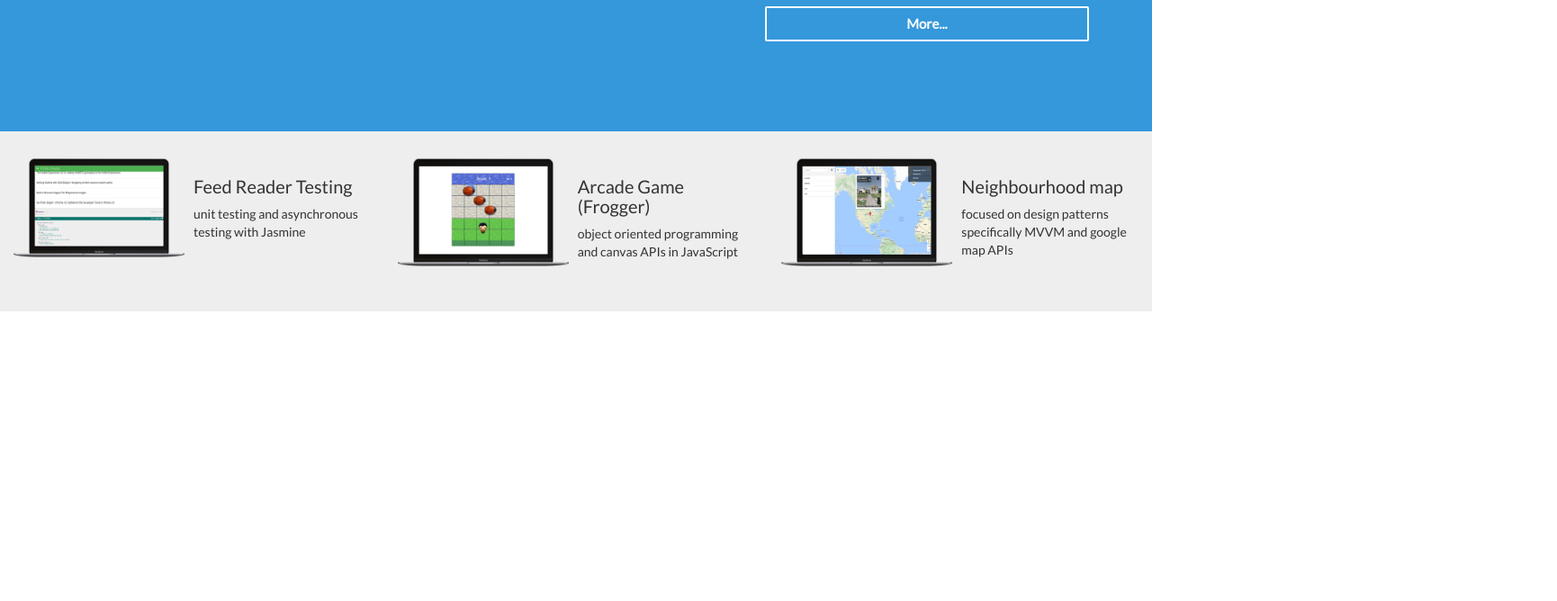
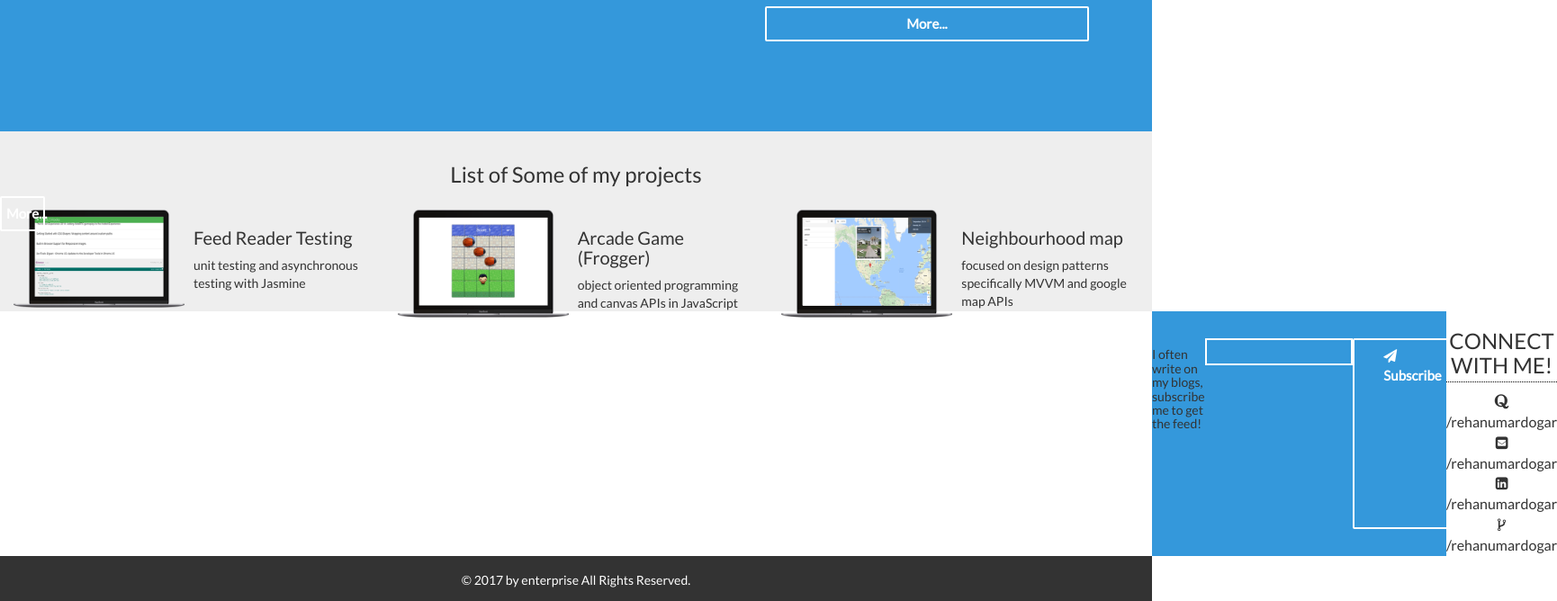
Before and after one commit to rehandogar/p1-portfolio-site, a plain HTML site: page index.html in a window 1280 px wide. Shown: the part 530-1198 px from the top of the page at 90% size, 1730 px wide, since content can reach past the window. Before the commit the page ends 876 px from the top, so only its background shows below. Drawn offline with Linux system fonts and the light colour scheme; grey boxes are pictures that could not be loaded.

Commit message:
wid: working on projects and contact section design

```diff
--- a/index.html
+++ b/index.html
@@ -5,11 +5,12 @@
     <meta name="viewport" content="width=device-width, initial-scale=1, user-scalable=no">
     <title>Home - Rehan Umar</title>
     <link href="https://fonts.googleapis.com/css?family=Lato:300,400" rel="stylesheet">
+    <link href="https://cdnjs.cloudflare.com/ajax/libs/font-awesome/4.7.0/css/font-awesome.min.css" rel="stylesheet">
     <link href="styles/libs/bootstrap.css" rel="stylesheet">
     <link href="styles/style.css" rel="stylesheet">
 </head>
 <body>
-	<header class="row">
+	<header class="container">
       <div class="col-xs-9 col-sm-10 col-md-9 col-md-offset-1">
         <img src="images/dp.png" class="img-circle dp" alt="Profile Picture">
 				<div class="main-title text-decoration text-uppercase">
@@ -111,6 +112,8 @@
       </div>
 		</section>
     <section class="projects support-color">
+      <section class="projects-wrapper">
+        <h3> List of Some of my projects </h3>
         <section class="col-md-4 text-center project-card">
           <img src="images/feed-reader.png" class="project-img">
           <div class="content">
@@ -139,8 +142,39 @@
           </div>
         </section>
       </section>
+      <div class="button-wrapper projects-button">
+        <a href="#" class="button button-white">More...</a>
+      </div>
+    </section>
+    <section class="contacts">
+      <section class="subscribe-me primery-background">
+        <h5>I often write on my blogs, subscribe me to get the feed!</h5>
+        <input class="subscribe-form" type="email" />
+        <a class="button button-white" href="#">
+          <i class="fa fa-send"></i> Subscribe
+        </a>
+      </section>
+      <div class="contact-me">
+        <h3>CONNECT WITH ME!</h3>
+        <a href="https://www.quora.com/profile/Rehan-Umar-3">
+          <i class="fa fa-quora"></i> /rehanumardogar
+        </a>
+        <a href="email:rehanumardogar@gmail.com">
+          <i class="fa fa-envelope-square"></i> /rehanumardogar
+        </a>
+        <a href="https://pk.linkedin.com/in/rehan-umar-37b769a7">
+          <i class="fa fa-linkedin-square"></i> /rehanumardogar
+        </a>
+        <a href="https://github.com/rehanumar">
+          <i class="fa fa-code-fork"></i> /rehanumardogar
+        </a>
+      </div>
+      <img class="map-image" src="https://maps.googleapis.com/maps/api/staticmap?center=31.5241608,74.3510258&zoom=11&size=650x250">
+    </section>
   </main>
-	<footer></footer>
+	<footer>
+    &copy; 2017 by enterprise All Rights Reserved.
+  </footer>
   <script src="js/libs/jquery-3.2.0.js"></script>
   <script src="js/libs/bootstrap.js"></script>
   <script src="js/app.js"></script>
--- a/styles/style.css
+++ b/styles/style.css
@@ -170,6 +170,11 @@ a.button-white {
 	padding-bottom: 15px;
 }
 
+.projects-wrapper {
+	display: block;
+	text-align: center;
+}
+
 .project-card {
 	display: flex;
 	margin-top: 15px;
@@ -192,7 +197,62 @@ a.button-white {
 	max-width: 210px;
 }
 
+.projects-button {
+	display: block;
+	position: absolute;
+}
+
+.subscribe-me {
+	display: flex;
+	padding: 30px 20%;
+}
+
+.subscribe-form {
+	border: 2px solid #fff;
+	width: 200px;
+	height: 30px;
+  background: transparent;
+}
+
+.contacts {
+	background-image: url('/images/subscribe-me.jpg');
+	display: flex;
+}
+
+.contact-me {
+	display: block;
+	width: 250px;
+	margin: auto;
+}
+
+.contact-me h3 {
+	border-bottom: 1px dotted black;
+	padding-bottom: 5px;
+	text-align: center;
+}
+
+.contact-me a {
+	color: #333;
+	display: block;
+	font-size: 16px;
+	font-weight: 400;
+	text-align: center;
+}
+
+.map-image {
+	display: block;
+	width: 50%;
+}
+
 /* Skills Section End */
+footer {
+	width: 100%;
+	height: 50px;
+	padding: 17px 0px;
+	text-align: center;
+	color: white;
+	background: #333;
+}
 
 @media (max-width: 500px) {
   .logo {
@@ -214,4 +274,17 @@ a.button-white {
 	.project-card .content p {
 		font-size: 13px;
 	}
+
+	.contacts {
+		display: block;
+		margin-top: -20px;
+	}
+
+	.contact-me {
+		width: 50%;
+	}
+
+	.map-image {
+		width: 100%;
+	}
 }
```
Also changed, not shown: images/subscribe-me.jpg (added). Lines whose indentation alone changed are shown as unchanged.
